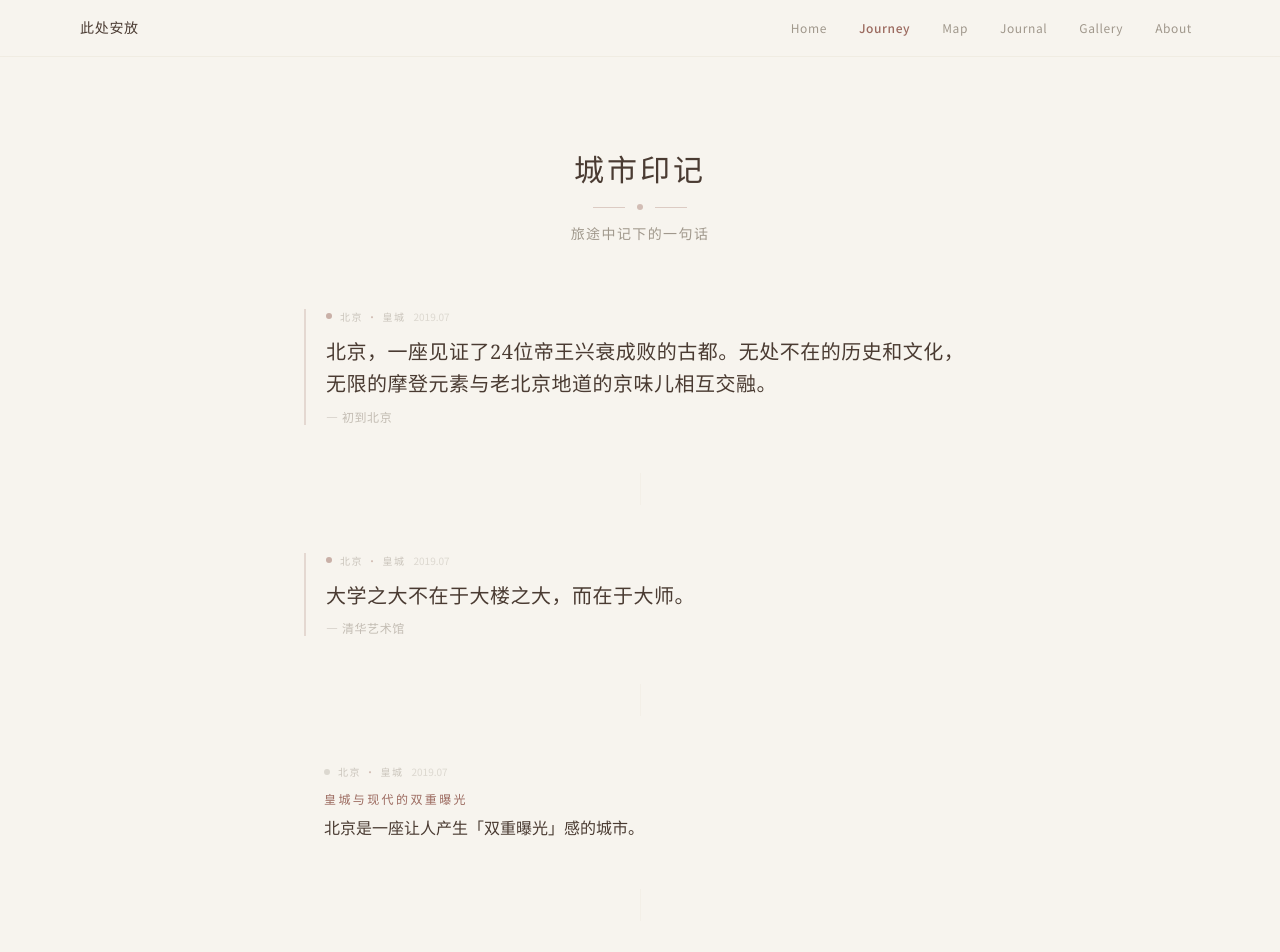
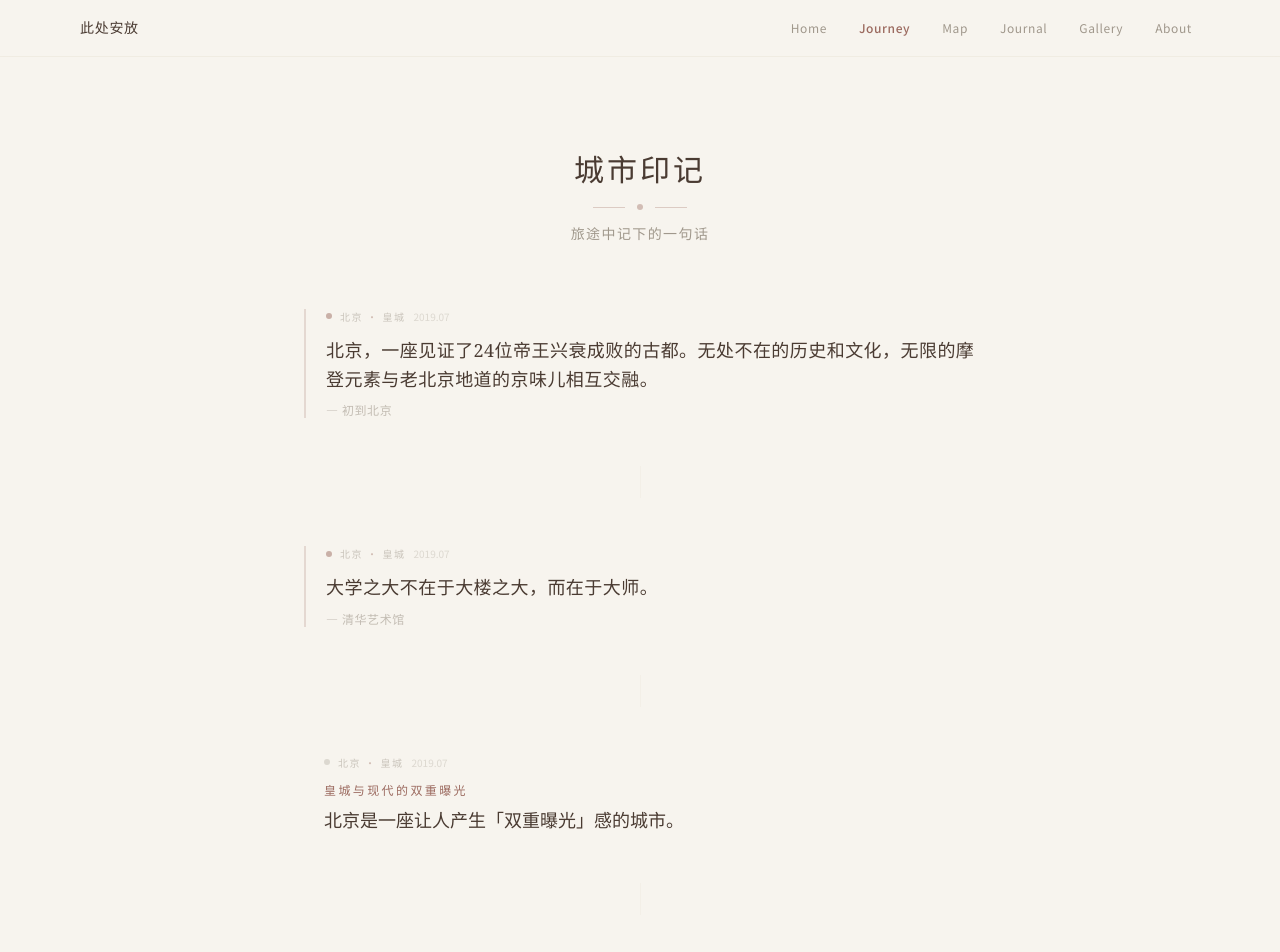
Before and after one commit to litgogo/footprint, a Next.js app: page /footprint/journey in a window 1280 px wide. Shown: the top 952 px of the page. Built offline with nearby package versions, Linux system fonts and the light colour scheme.

Commit message:
fix: journey页字体统一 — feeling/thought均用text-lg

```diff
--- a/src/components/CityFragments.tsx
+++ b/src/components/CityFragments.tsx
@@ -22,7 +22,7 @@ cities.forEach((city) => {
       type: "feeling",
       content: (
         <>
-          <p className="text-lg md:text-xl font-serif font-light text-ink leading-relaxed tracking-wide">
+          <p className="text-lg font-serif font-light text-ink leading-relaxed tracking-wide">
             {f.quote}
           </p>
           {f.context && (
@@ -49,7 +49,7 @@ cities.forEach((city) => {
           <h3 className="text-xs font-sans font-medium text-film tracking-[0.2em] mb-2 uppercase">
             {t.title}
           </h3>
-          <p className="text-base font-serif font-light text-ink leading-relaxed">
+          <p className="text-lg font-serif font-light text-ink leading-relaxed">
             {firstSentence}。
           </p>
         </>
```
